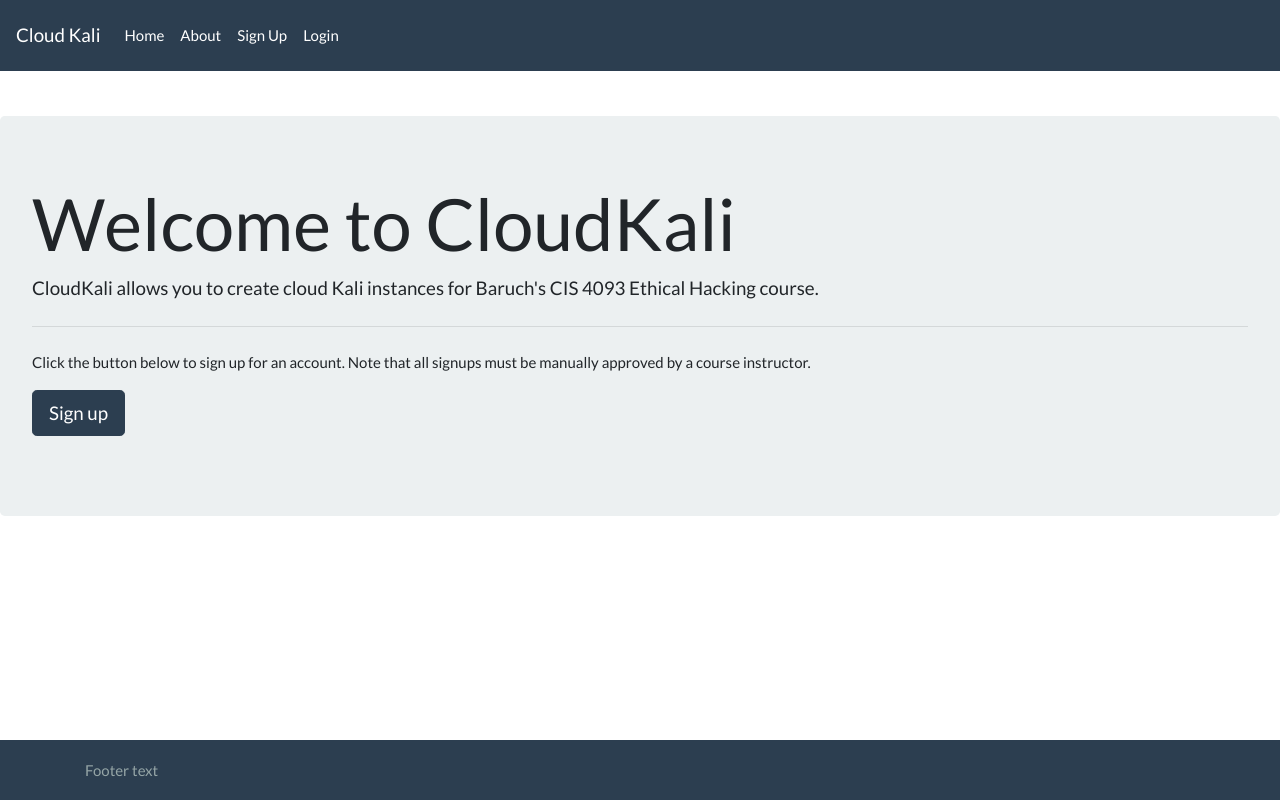
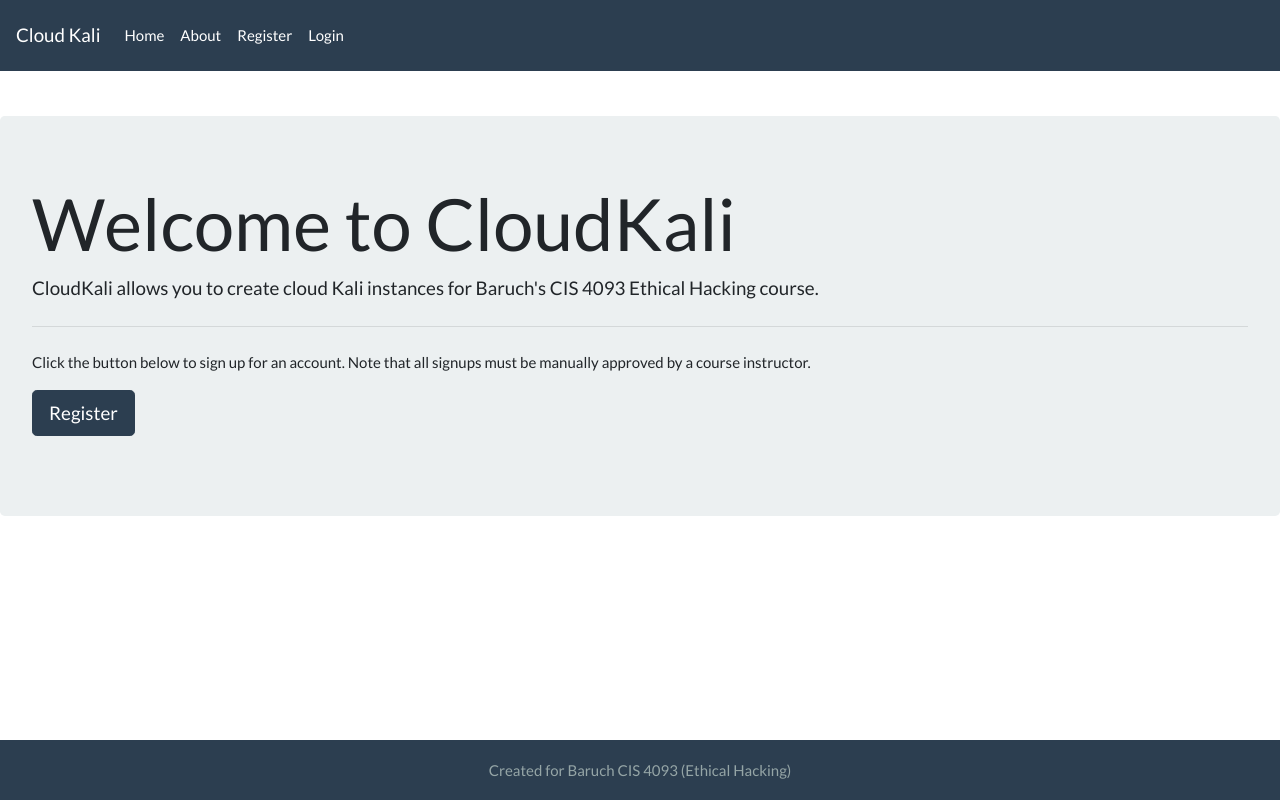
Before and after one commit to mikewhiteman/cloud-kali, a Flask app: page / in a window 1280 px wide. Run offline with Flask 2, Linux system fonts and the light colour scheme; some libraries are stand-ins or nearby versions.

Commit message:
minor formatting changes

```diff
--- a/templates/base.html
+++ b/templates/base.html
@@ -17,14 +17,14 @@
         <div class="collapse navbar-collapse" id="navbarColor01">
           <ul class="navbar-nav mr-auto">
             <li class="nav-item">
-              <a class="nav-link" href="#">Home
+              <a class="nav-link" href="{{ url_for('home') }}">Home
               </a>
             </li>
             <li class="nav-item">
               <a class="nav-link" href="#">About</a>
             </li>
             <li class="nav-item">
-              <a class="nav-link" href="#">Sign Up</a>
+              <a class="nav-link" href="{{ url_for('register') }}">Register</a>
             </li>
             <li class="nav-item">
               <a class="nav-link" href="#">Login</a>
@@ -36,10 +36,9 @@
       </br>
     {% block body %}
     {% endblock %}
-
     <footer class="footer bg-primary text-primary" >
-        <div class="container">
-          <span class="text-muted">Footer text</span>
+        <div class="container text-center">
+          <span class="text-muted">Created for Baruch CIS 4093 (Ethical Hacking)</span>
         </div>
       </footer>
 
--- a/templates/home.html
+++ b/templates/home.html
@@ -8,7 +8,7 @@
     <hr class="my-4">
     <p>Click the button below to sign up for an account. Note that all signups must be manually approved by a course instructor.</p>
     <p class="lead">
-      <a class="btn btn-primary btn-lg" href="#" role="button">Sign up</a>
+      <a class="btn btn-primary btn-lg" href="{{ url_for('register') }}" role="button">Register</a>
     </p>
   </div>
 
```
